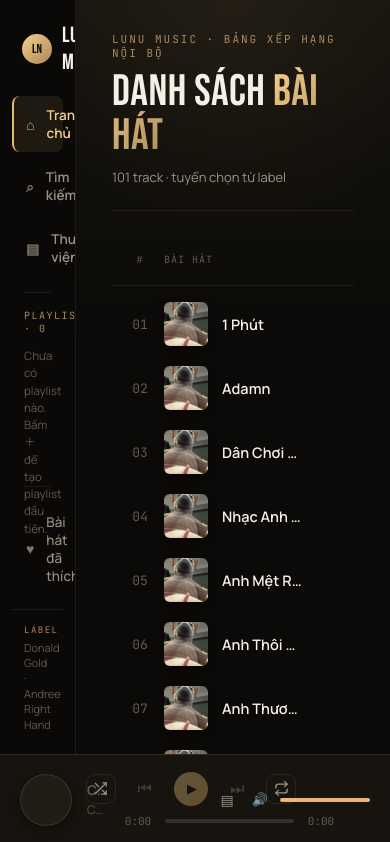
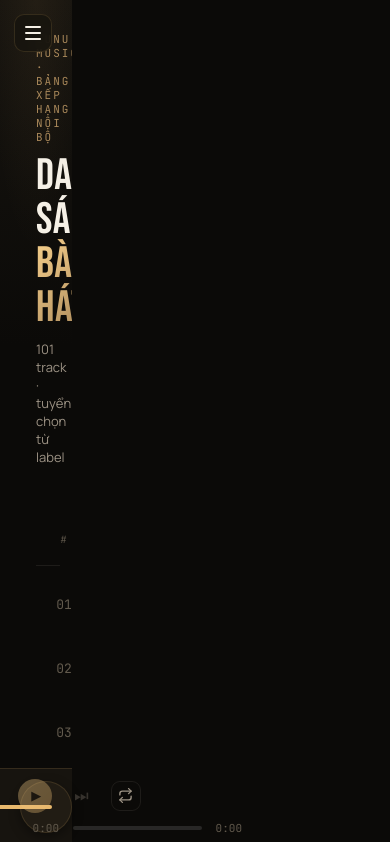
Before and after one commit to LuongNuong131/LuNu_Music, a Vue app: page / in a window 390 px wide. Shown: the top 842 px of the page. Built offline with nearby package versions, Linux system fonts and the light colour scheme; sample sign-in values are in the browser's storage.

Commit message:
first commit

```diff
--- a/src/components/Sidebar.vue
+++ b/src/components/Sidebar.vue
@@ -1,19 +1,20 @@
 <!-- src/components/Sidebar.vue -->
 <template>
-  <div class="sidebar">
+  <div class="sidebar" :class="{ open }">
     <div class="logo">
       <span class="logo-mark">LN</span>
       <h2 class="premium-text">LuNu Music</h2>
+      <button class="sidebar-close" @click="emit('close')" aria-label="Đóng menu">✕</button>
     </div>
 
     <nav class="nav-links">
-      <a href="#" :class="{ active: activeView === 'home' }" @click.prevent="emit('navigate', { view: 'home' })">
+      <a href="#" title="Trang chủ" :class="{ active: activeView === 'home' }" @click.prevent="emit('navigate', { view: 'home' })">
         <span class="icon">⌂</span> Trang chủ
       </a>
-      <a href="#" :class="{ active: activeView === 'search' }" @click.prevent="emit('navigate', { view: 'search' })">
+      <a href="#" title="Tìm kiếm" :class="{ active: activeView === 'search' }" @click.prevent="emit('navigate', { view: 'search' })">
         <span class="icon">⌕</span> Tìm kiếm
       </a>
-      <a href="#">
+      <a href="#" title="Thư viện">
         <span class="icon">▤</span> Thư viện
       </a>
     </nav>
@@ -102,10 +103,11 @@ import ConfirmModal from './ConfirmModal.vue';
 
 defineProps({
   activeView: { type: String, default: 'home' },
-  activePlaylistId: { type: String, default: null }
+  activePlaylistId: { type: String, default: null },
+  open: { type: Boolean, default: false } // Trạng thái mở drawer trên mobile
 });
 
-const emit = defineEmits(['navigate']);
+const emit = defineEmits(['navigate', 'close']);
 
 const { playlists, createPlaylist, deletePlaylist, renamePlaylist } = usePlaylists();
 const { showToast } = useToast();
@@ -155,6 +157,10 @@ const handleDelete = () => {
   gap: 10px;
   padding: 0 10px;
   margin-bottom: 6px;
+}
+
+.sidebar-close {
+  display: none;
 }
 
 .logo-mark {
--- a/src/views/PlayerView.vue
+++ b/src/views/PlayerView.vue
@@ -1,11 +1,21 @@
 <!-- src/views/PlayerView.vue -->
 <template>
   <div class="player-layout">
+    <!-- Nút mở menu — chỉ hiện trên mobile -->
+    <button class="mobile-menu-btn" @click="sidebarOpen = true" aria-label="Mở menu">
+      <span></span><span></span><span></span>
+    </button>
+
+    <!-- Lớp phủ tối khi mở drawer sidebar trên mobile -->
+    <div v-if="sidebarOpen" class="sidebar-backdrop" @click="sidebarOpen = false"></div>
+
     <Sidebar
       class="sidebar-area"
+      :open="sidebarOpen"
       :active-view="activeView"
       :active-playlist-id="activePlaylistId"
       @navigate="handleNavigate"
+      @close="sidebarOpen = false"
     />
     <MainView
       class="main-area"
@@ -51,6 +61,8 @@ import { songs } from '../data/songs.js';
 import { usePlaylists } from '../composables/usePlaylists.js';
 
 const { playlists } = usePlaylists();
+
+const sidebarOpen = ref(false); // Trạng thái mở/đóng drawer sidebar trên mobile
 
 const currentSong = ref(null);
 const isPlaying = ref(false); // Trạng thái phát nhạc, dùng để hiển thị equalizer ở MainView
@@ -109,6 +121,7 @@ const reorderQueue = ({ from, to }) => {
 const handleNavigate = ({ view, playlistId = null }) => {
   activeView.value = view;
   activePlaylistId.value = playlistId;
+  sidebarOpen.value = false; // Đóng drawer trên mobile sau khi chọn mục
 };
 
 const handleAddToQueue = (song) => {
@@ -228,16 +241,72 @@ const playPrev = () => {
     radial-gradient(120% 60% at 50% 0%, rgba(232, 184, 109, 0.06) 0%, transparent 55%),
     linear-gradient(180deg, #17140f 0%, var(--bg-color) 45%);
   overflow-y: auto;
+  min-width: 0;
 }
 .player-bar-area {
   grid-area: player;
   background-color: var(--panel-bg);
   border-top: 1px solid var(--hairline);
+  min-width: 0;
 }
 
-@media (max-width: 720px) {
+/* Nút hamburger mở drawer sidebar — mặc định ẩn, chỉ hiện ở mobile */
+.mobile-menu-btn {
+  display: none;
+}
+
+.sidebar-backdrop {
+  display: none;
+}
+
+/* ===== Tablet: sidebar co lại thành dải icon ===== */
+@media (max-width: 900px) {
   .player-layout {
     grid-template-columns: 76px 1fr;
   }
 }
+
+/* ===== Mobile: sidebar biến thành drawer trượt, main chiếm toàn bộ chiều rộng ===== */
+@media (max-width: 640px) {
+  .player-layout {
+    grid-template-columns: 1fr;
+    grid-template-rows: calc(100vh - 76px) 76px;
+    grid-template-areas: "main" "player";
+  }
+
+  .mobile-menu-btn {
+    display: flex;
+    flex-direction: column;
+    justify-content: center;
+    align-items: center;
+    gap: 4px;
+    position: fixed;
+    top: 14px;
+    left: 14px;
+    z-index: 210;
+    width: 38px;
+    height: 38px;
+    border-radius: 10px;
+    border: 1px solid var(--hairline);
+    background: rgba(23, 20, 15, 0.85);
+    backdrop-filter: blur(6px);
+    cursor: pointer;
+  }
+
+  .mobile-menu-btn span {
+    display: block;
+    width: 16px;
+    height: 2px;
+    border-radius: 1px;
+    background: var(--text-main);
+  }
+
+  .sidebar-backdrop {
+    display: block;
+    position: fixed;
+    inset: 0;
+    z-index: 250;
+    background: rgba(5, 4, 3, 0.55);
+  }
+}
 </style>
```
